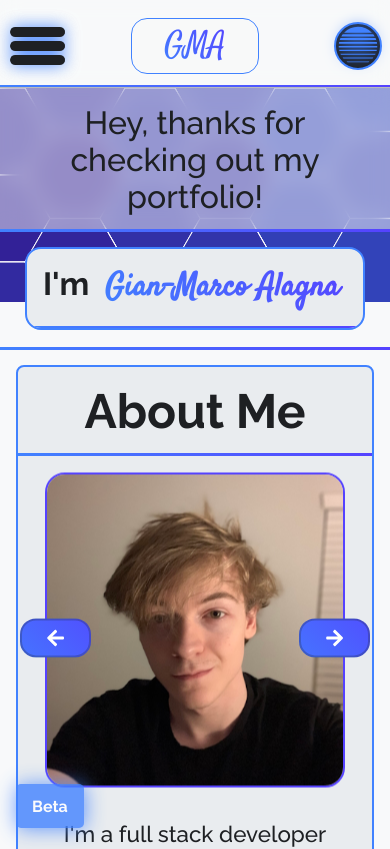
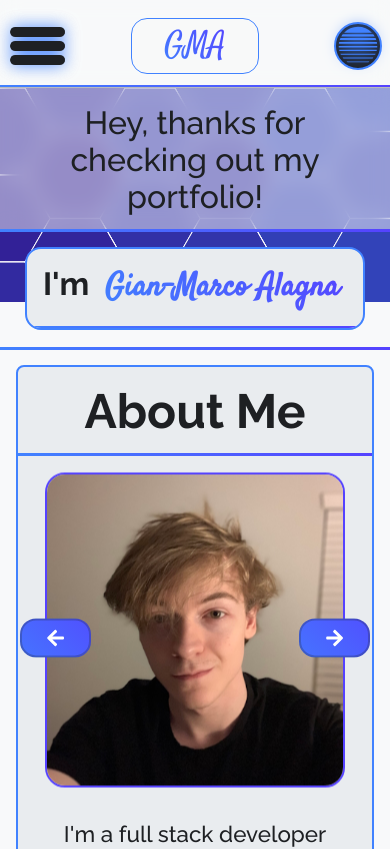
Before and after one commit to GianMarcoAlagna/Portfolio, a React (Vite) app: page / in a window 390 px wide. Shown: the top 849 px of the page. Built offline with nearby package versions, Linux system fonts and the light colour scheme; a web font is replaced by a local one.

Commit message:
Added another media query and other responsive code for artwork, release 1.0

```diff
--- a/src/App.jsx
+++ b/src/App.jsx
@@ -1,7 +1,6 @@
 import Lenis from '@studio-freight/lenis';
 import { Main, Navbar } from './components'
 import { MainProvider } from './context/MainContext';
-import { Beta } from './components/__Beta/Beta';
 import { Footer } from "./components/Footer/Footer";
 import './App.css'
 
@@ -16,7 +15,6 @@ function App() {
 
   return (
     <>
-      <Beta position={{ bottom: '1rem', left: '1rem' }} />
       <MainProvider>
         <Navbar
           lenis={lenis}
```
